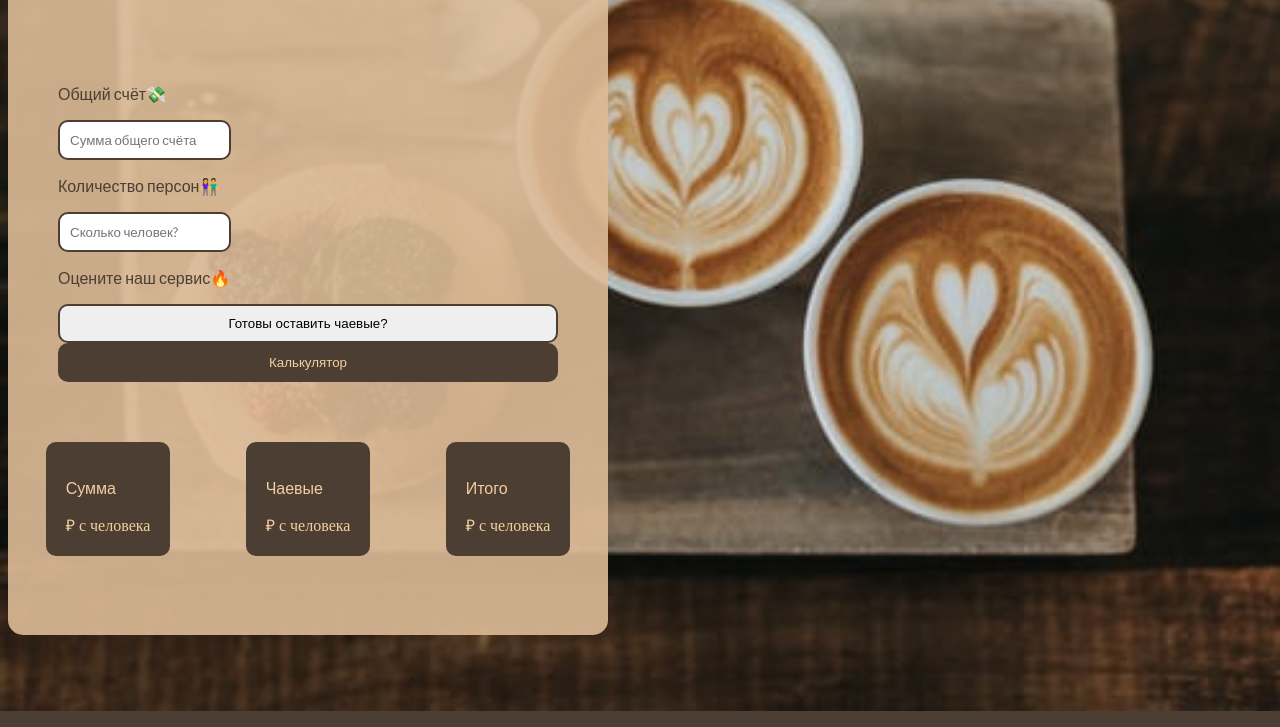
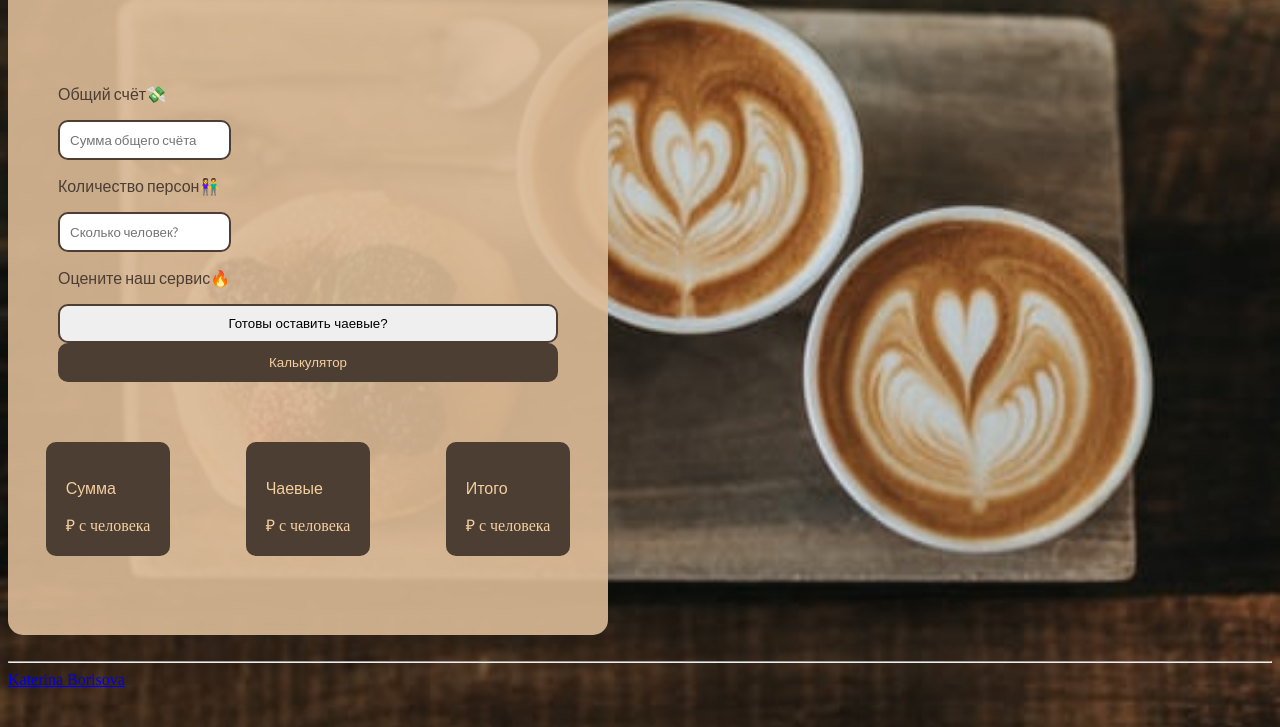
Before and after one commit to KaterinaBorisova/weather, a plain HTML site: page index.html in a window 1280 px wide. Shown: the part 73-800 px from the top of the page. Drawn offline with Linux system fonts and the light colour scheme; some packages are replaced by stand-ins of ours; a script that the page names is missing; a web font is replaced by a local one.

Commit message:
Update index.html

```diff
--- a/index.html
+++ b/index.html
@@ -62,6 +62,12 @@
         </div>
 
     </div>
+     <br>
+    <hr>
+
+    <div id="header">
+        <a class="mail" href="katerina.borisova928@gmail.com"> Katerina Borisova</a>
+    </div>
 
 
     <script src="//cdn.jsdelivr.net/npm/sweetalert2@11"></script>
```
